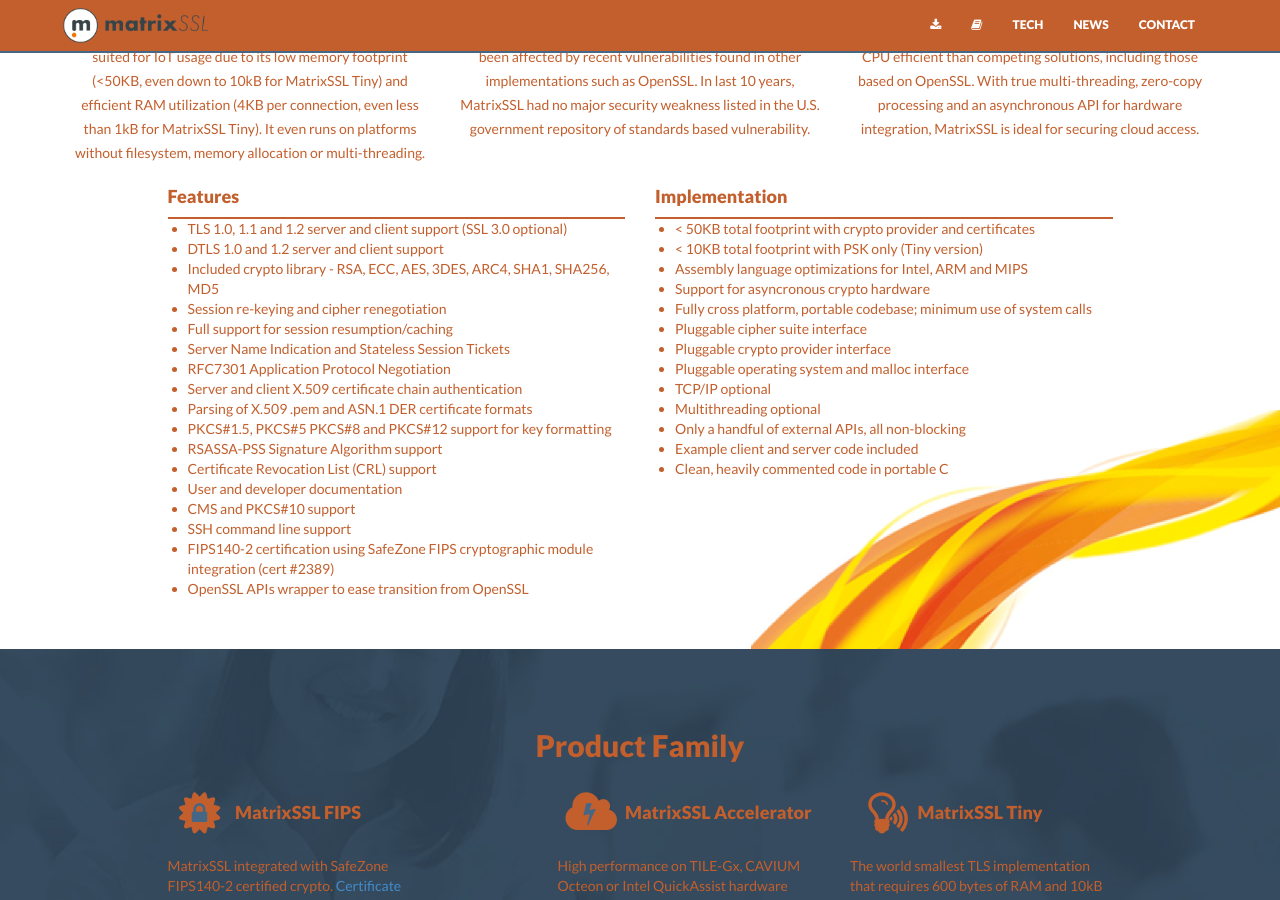
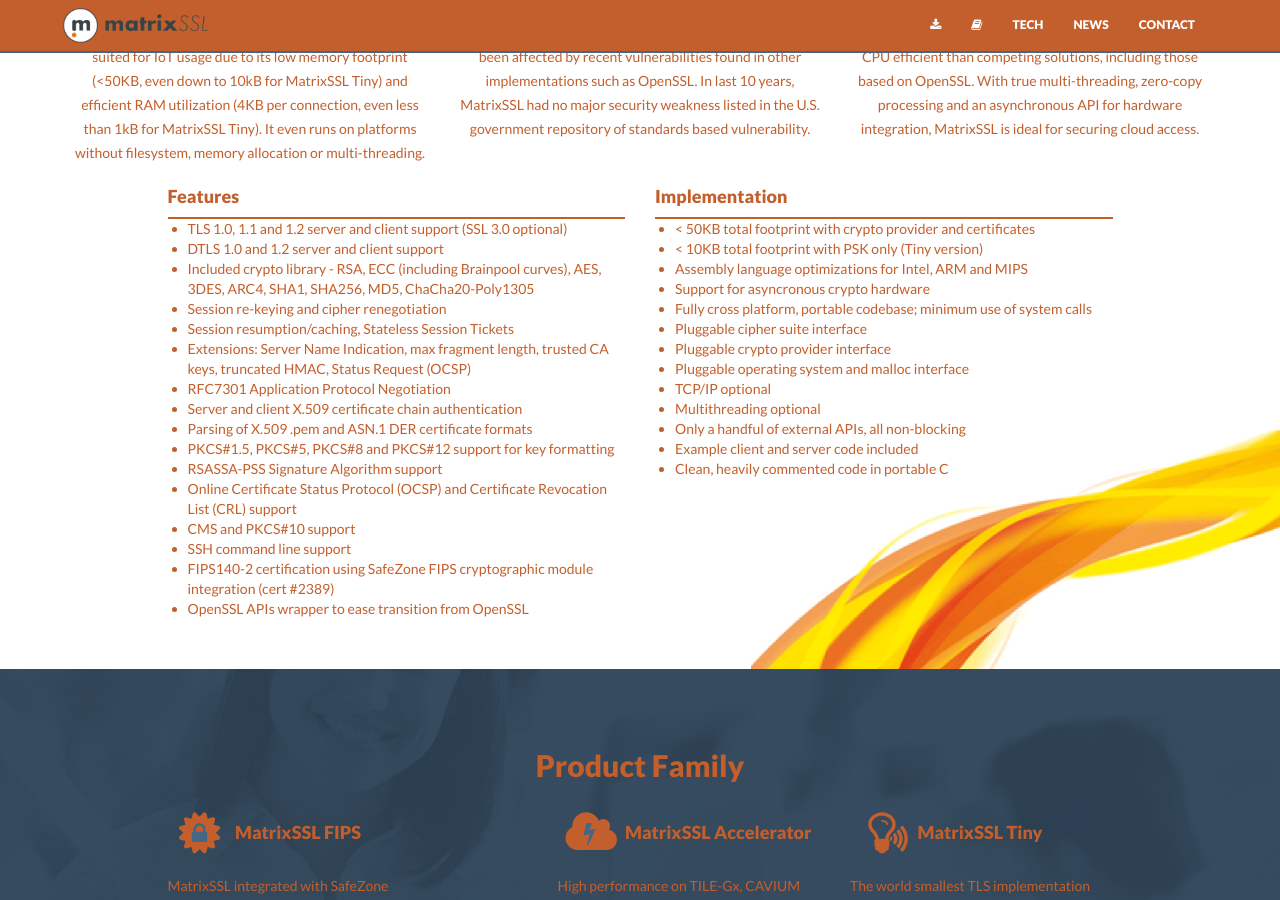
Before and after one commit to Layty/ssl, a Jekyll site: the page built from index.html, in a window 1280 px wide and 900 px high, scrolled down 667 px. Built offline with Jekyll 4.4.1, drawn with Linux system fonts in a browser that asks for light colours; nearby versions of some CDN libraries.

Commit message:
Update features.md

```diff
--- a/_includes/features.md
+++ b/_includes/features.md
@@ -1,16 +1,15 @@
 + TLS 1.0, 1.1 and 1.2 server and client support (SSL 3.0 optional)
 + DTLS 1.0 and 1.2 server and client support
-+ Included crypto library - RSA, ECC, AES, 3DES, ARC4, SHA1, SHA256, MD5
++ Included crypto library - RSA, ECC (including Brainpool curves), AES, 3DES, ARC4, SHA1, SHA256, MD5, ChaCha20-Poly1305
 + Session re-keying and cipher renegotiation
-+ Full support for session resumption/caching
-+ Server Name Indication and Stateless Session Tickets
++ Session resumption/caching, Stateless Session Tickets
++ Extensions: Server Name Indication, max fragment length, trusted CA keys, truncated HMAC, Status Request (OCSP)
 + RFC7301 Application Protocol Negotiation
 + Server and client X.509 certificate chain authentication
 + Parsing of X.509 .pem and ASN.1 DER certificate formats
-+ PKCS#1.5, PKCS#5 PKCS#8 and PKCS#12 support for key formatting
++ PKCS#1.5, PKCS#5, PKCS#8 and PKCS#12 support for key formatting
 + RSASSA-PSS Signature Algorithm support
-+ Certificate Revocation List (CRL) support
-+ User and developer documentation
++ Online Certificate Status Protocol (OCSP) and Certificate Revocation List (CRL) support
 + CMS and PKCS#10 support
 + SSH command line support
 + FIPS140-2 certification using SafeZone FIPS cryptographic module integration (cert #2389)
```
